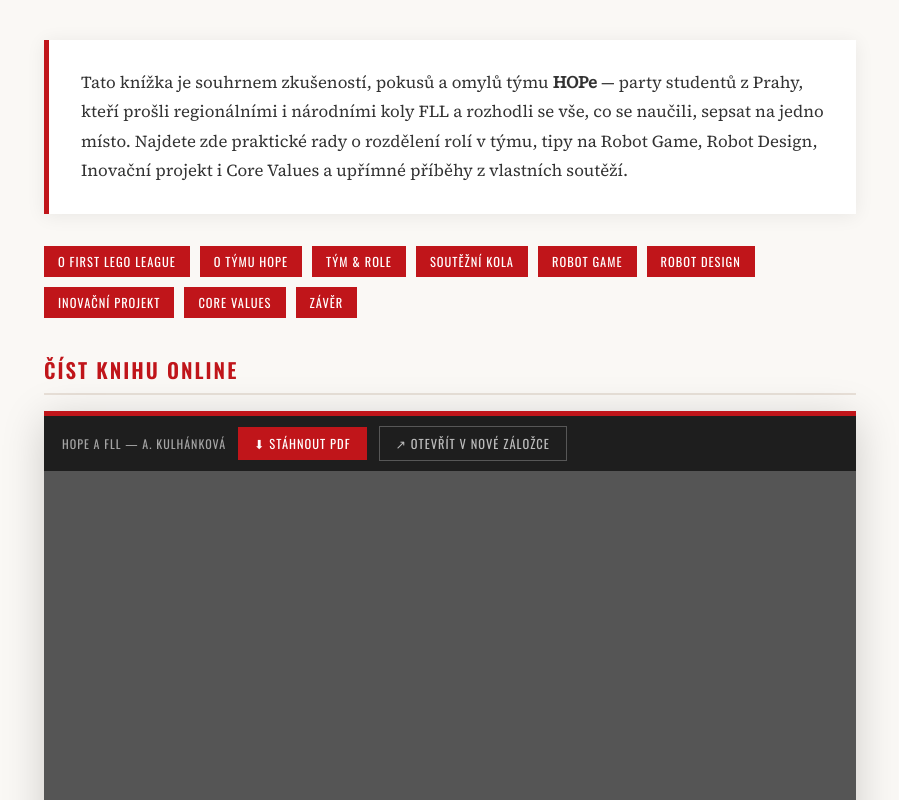
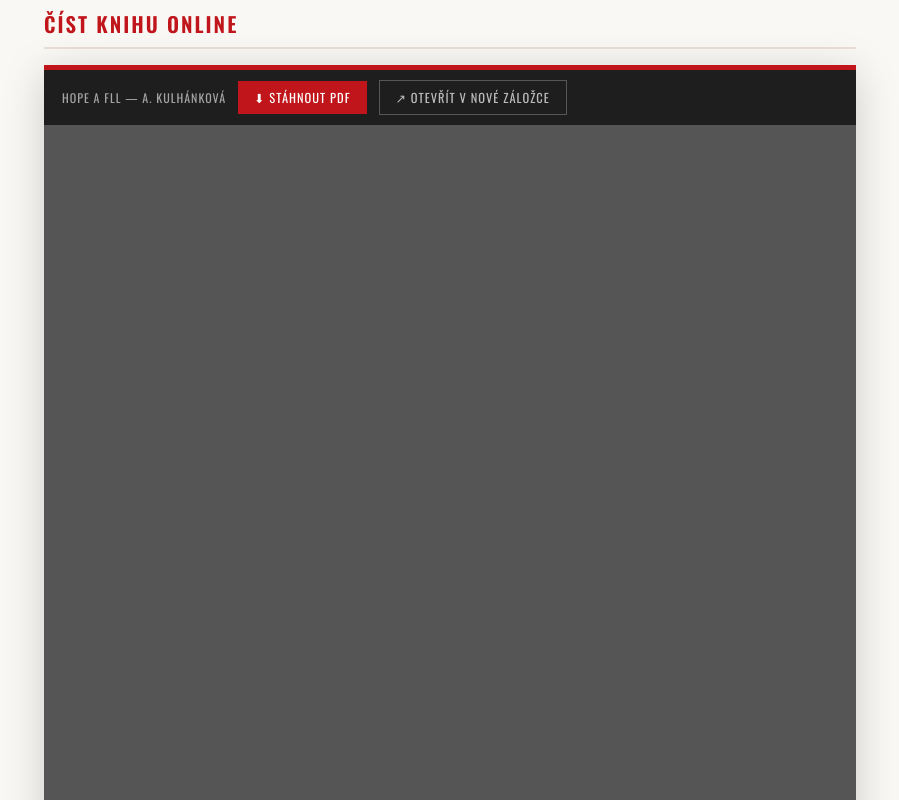
Before and after one commit to Anyo14/HOPe-a-FLL-AK, a plain HTML site: page index.html in a window 1280 px wide. Shown: the top 800 px of the page, without its empty margins (190-1089 px from the left). Drawn offline with nearby package versions, Linux system fonts and the light colour scheme.

Commit message:
Remove 'About' section from index.html
Removed the 'About' section and its content from the HTML.

```diff
--- a/index.html
+++ b/index.html
@@ -213,25 +213,6 @@
   <main>
 
     <!-- ABOUT -->
-    <section id="o-knize">
-      <div class="about-card">
-        <p>
-          Tato knížka je souhrnem zkušeností, pokusů a omylů týmu <strong>HOPe</strong> — party studentů z Prahy, kteří prošli regionálními i národními koly FLL a rozhodli se vše, co se naučili, sepsat na jedno místo. Najdete zde praktické rady o rozdělení rolí v týmu, tipy na Robot Game, Robot Design, Inovační projekt i Core Values a upřímné příběhy z vlastních soutěží.
-        </p>
-      </div>
-
-      <div class="chapters">
-        <span class="chip">O First LEGO League</span>
-        <span class="chip">O týmu HOPe</span>
-        <span class="chip">Tým &amp; Role</span>
-        <span class="chip">Soutěžní kola</span>
-        <span class="chip">Robot Game</span>
-        <span class="chip">Robot Design</span>
-        <span class="chip">Inovační projekt</span>
-        <span class="chip">Core Values</span>
-        <span class="chip">Závěr</span>
-      </div>
-    </section>
 
     <!-- PDF READER -->
     <section id="cteni">
```
